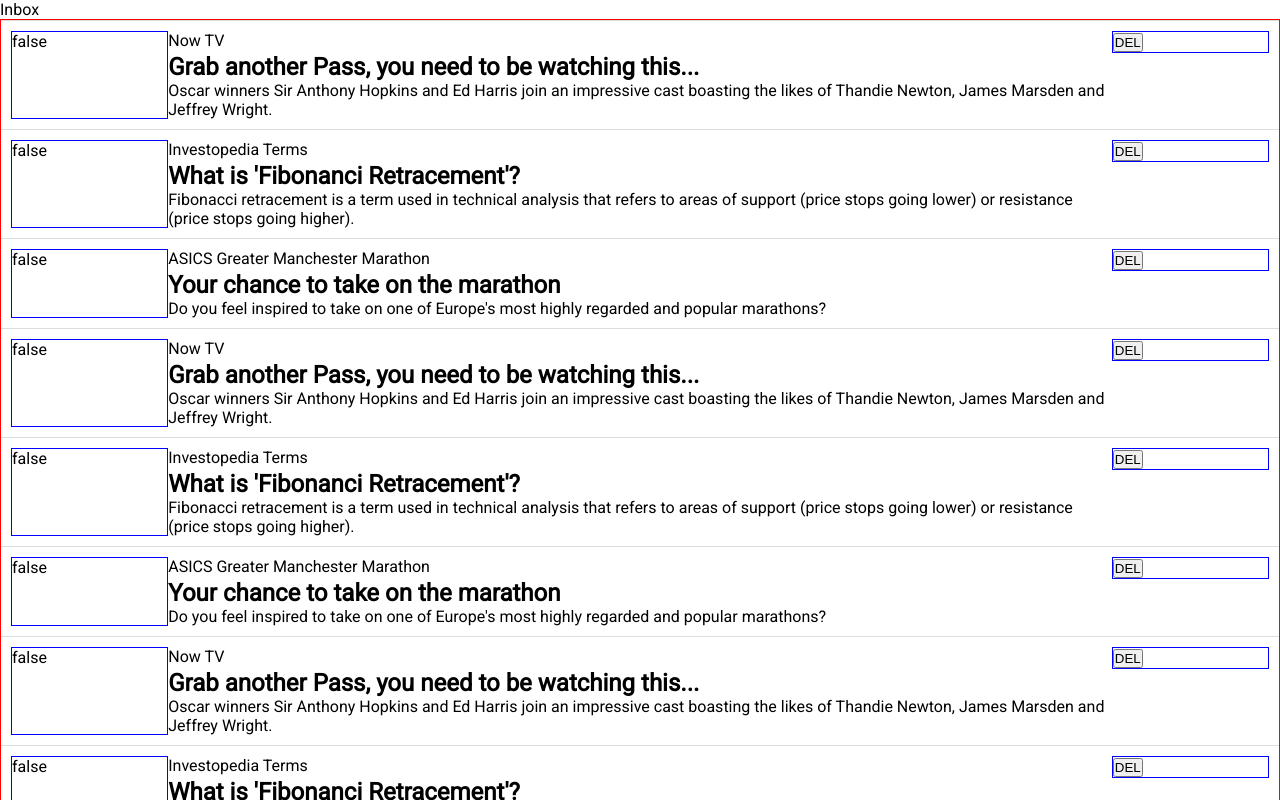
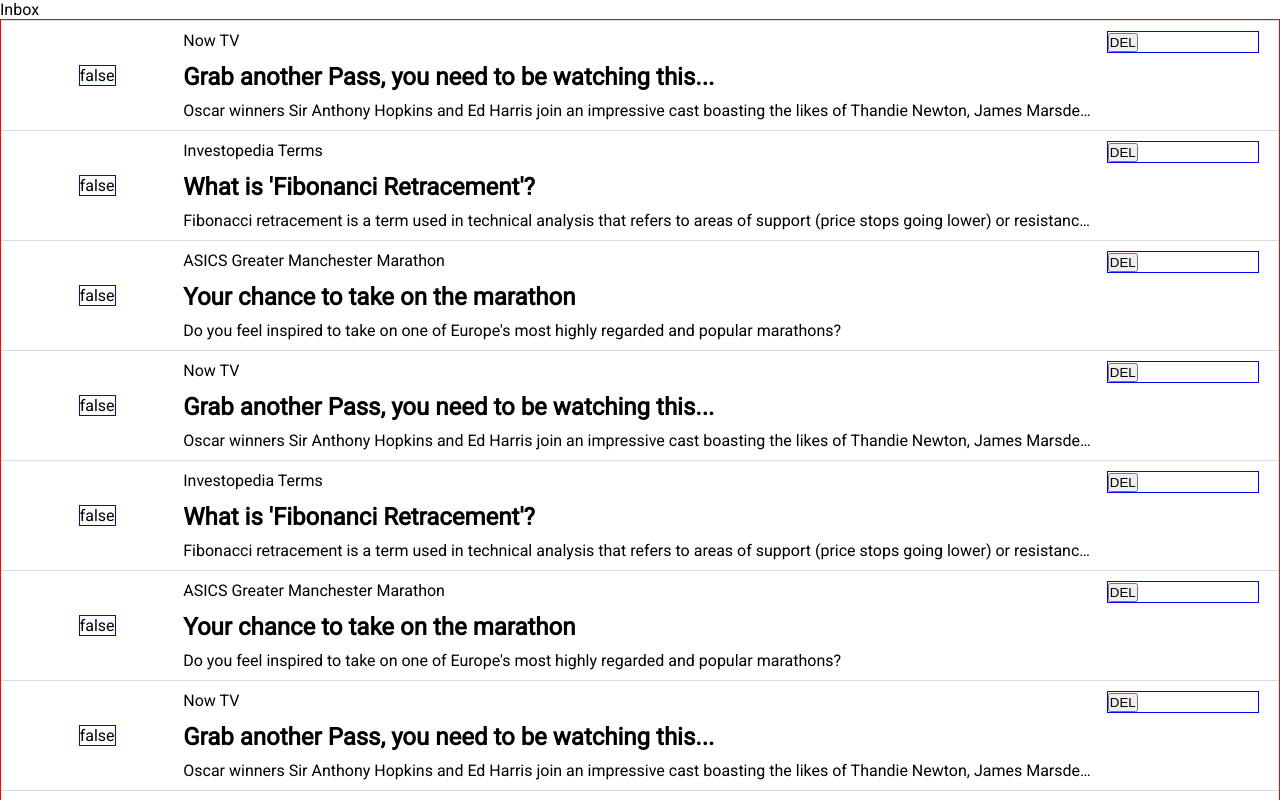
Before and after one commit to pobch/mail-inbox, a React (Create React App) app: page / in a window 1280 px wide. Shown: the top 800 px of the page. Built offline with nearby package versions, Linux system fonts and the light colour scheme.

Commit message:
modify some styles

```diff
--- a/src/MailItem.tsx
+++ b/src/MailItem.tsx
@@ -20,9 +20,10 @@ interface MailProps {
 // Grid Container
 const MailItemWrapper = styled.article<{ checked: boolean }>`
   border-top: 1px solid #ddd;
-  padding: 10px;
+  padding: 10px 20px;
   display: grid;
   grid-template-columns: 1fr 6fr 1fr;
+  grid-gap: 10px;
   ${props => props.checked && `background-color: #ddd;`}
 `
 
@@ -31,6 +32,9 @@ const Checked = styled.div`
   border: 1px solid blue;
   grid-column: 1 / 2;
   grid-row: 1 / span 3;
+  align-self: center;
+  justify-self: center;
+  cursor: pointer;
 `
 const Sender = styled.div`
   grid-column: 2 / 3;
@@ -38,12 +42,21 @@ const Sender = styled.div`
 const BtnWrapper = styled.div`
   border: 1px solid blue;
   grid-column: 3 / 4;
+  align-self: center;
 `
 const Heading = styled.h2`
   grid-column: 2 / 3;
 `
 const Content = styled.p`
   grid-column: 2 / 3;
+  text-overflow: ellipsis;
+  overflow: hidden;
+  white-space: nowrap;
+`
+
+// Children of Grid Items
+const BtnDelete = styled.button`
+  cursor: pointer;
 `
 
 /**
@@ -55,7 +68,7 @@ const MailItem: React.FC<MailProps> = props => {
       <Checked onClick={props.onClick}>{`${props.checked}`}</Checked>
       <Sender>{props.sender}</Sender>
       <BtnWrapper>
-        <button onClick={props.handleDelete}>DEL</button>
+        <BtnDelete onClick={props.handleDelete}>DEL</BtnDelete>
       </BtnWrapper>
       <Heading>{props.subject}</Heading>
       <Content>{props.body}</Content>
```
